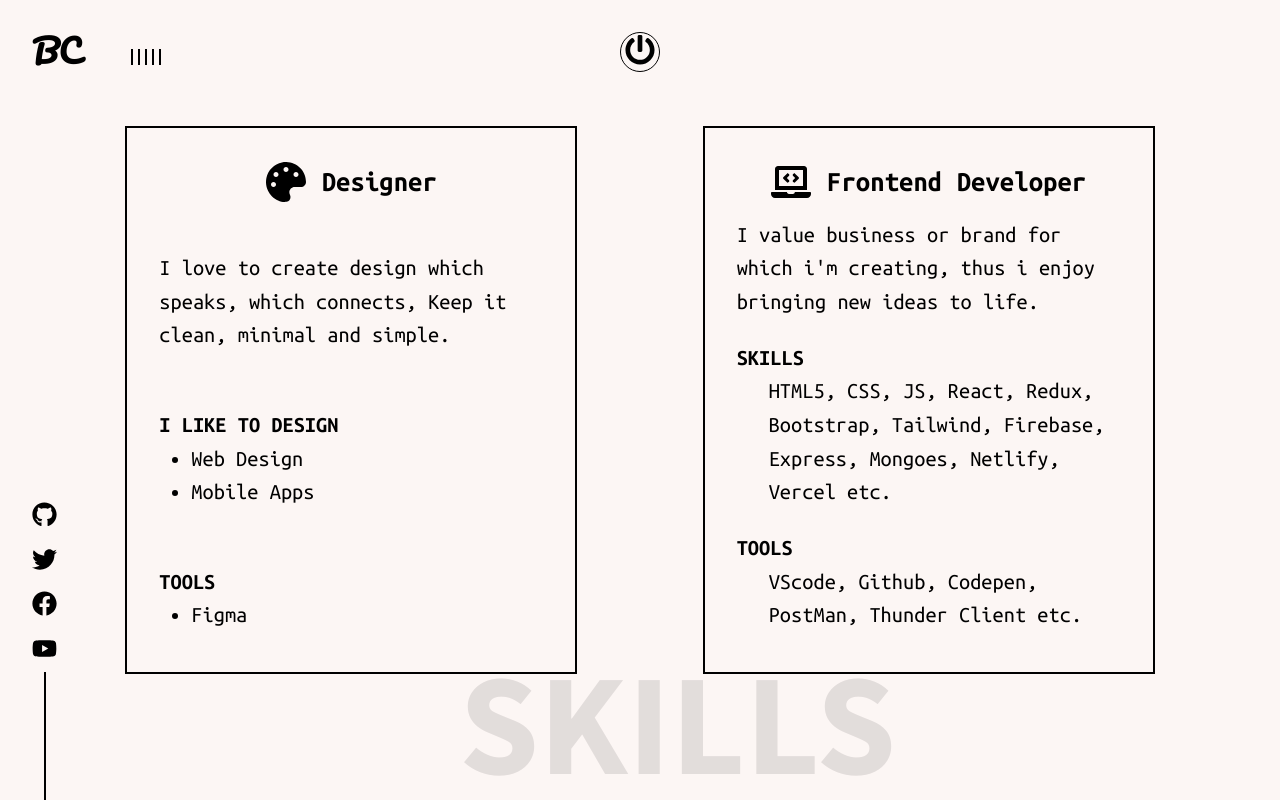
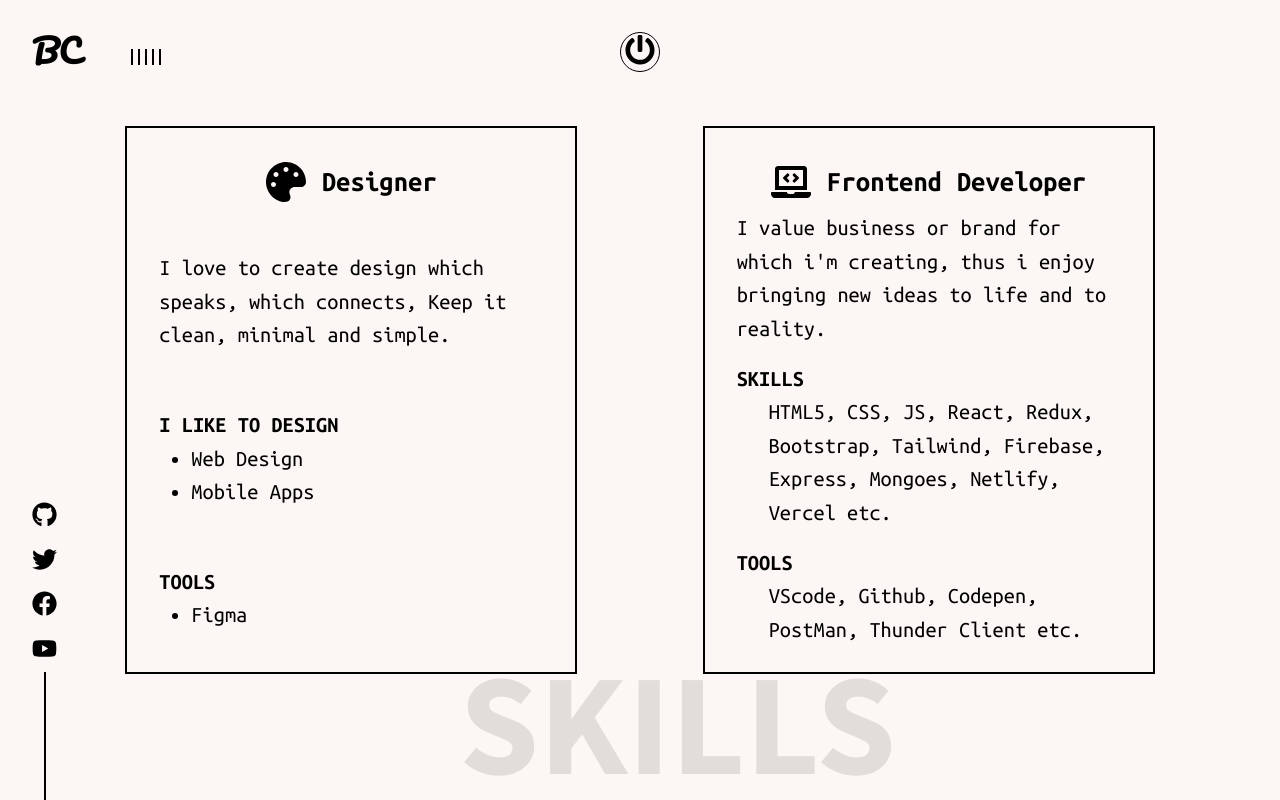
Before and after one commit to Estehsan198/Portfolio-in-React, a React (Create React App) app in the folder Portfolio-in-React/: page /skills in a window 1280 px wide. Built offline with nearby package versions, Linux system fonts and the light colour scheme.

Commit message:
Update MySkillsPage.js

```diff
--- a/Portfolio-in-React/src/components/MySkillsPage.js
+++ b/Portfolio-in-React/src/components/MySkillsPage.js
@@ -125,7 +125,7 @@ I love to create design which speaks, which connects, Keep it clean, minimal and
     <Develope width={40} height={40} /> Frontend Developer
 </Title>
 <Description>
-I value business or brand for which i'm creating, thus i enjoy bringing new ideas to life.
+I value business or brand for which i'm creating, thus i enjoy bringing new ideas to life and to reality.
 </Description>
 <Description>
 <strong>Skills</strong>
```
